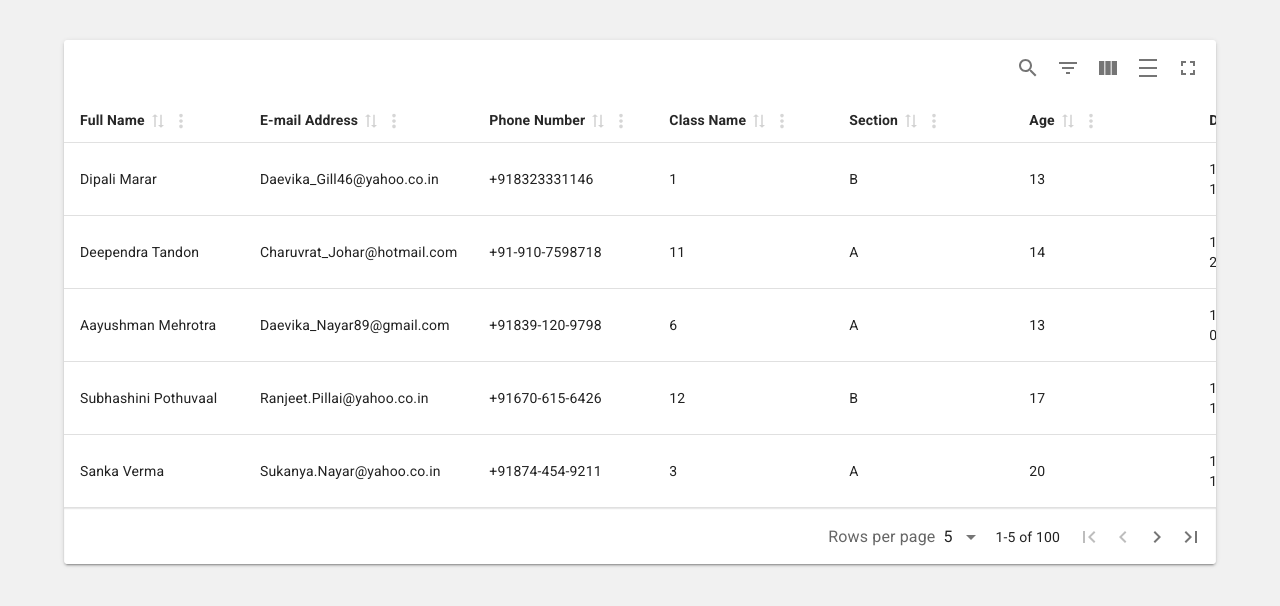
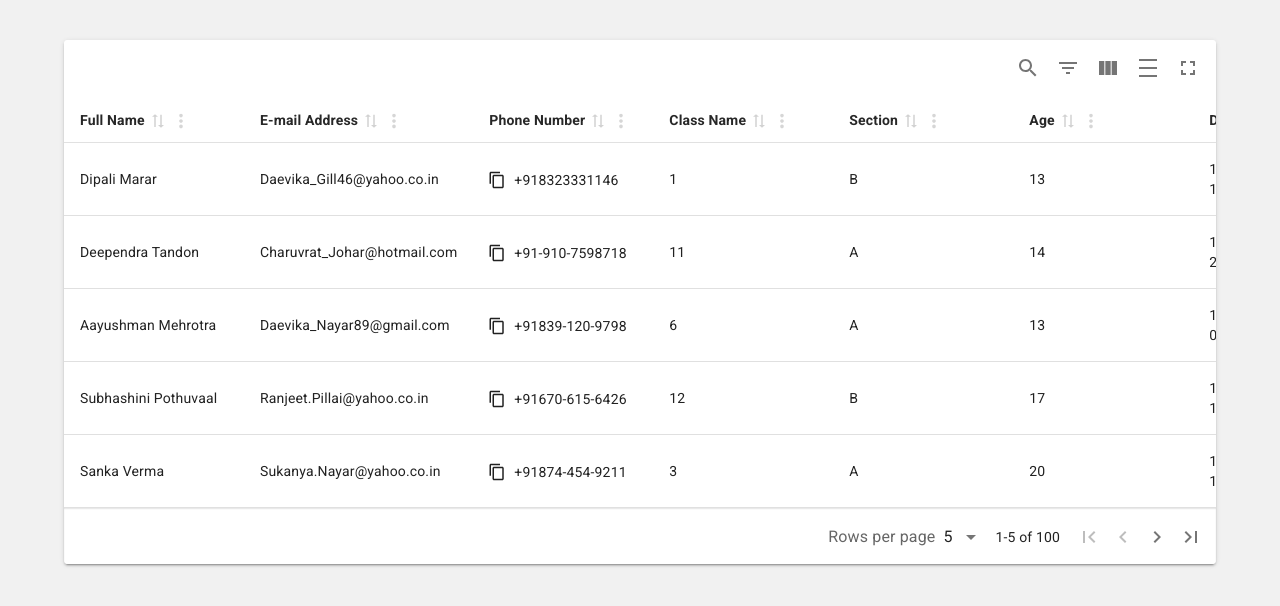
Before and after one commit to toofaniCoder/react-material-table, a React (Vite) app: page / in a window 1280 px wide. Shown: the top 606 px of the page. Built offline with nearby package versions, Linux system fonts and the light colour scheme.

Commit message:
click to copy feature implemented

```diff
--- a/src/App.jsx
+++ b/src/App.jsx
@@ -1,7 +1,7 @@
 import { useMemo } from "react";
 import { Container } from "@mui/material";
 import "./App.css";
-
+import ContentCopyIcon from "@mui/icons-material/ContentCopy";
 import {
   MaterialReactTable,
   useMaterialReactTable,
@@ -17,6 +17,7 @@ function App() {
       {
         accessorKey: "name",
         header: "Full Name",
+        enableClickToCopy: false,
       },
       {
         accessorKey: "email",
@@ -25,6 +26,7 @@ function App() {
       {
         accessorKey: "phone",
         header: "Phone Number",
+        enableClickToCopy: true,
       },
 
       {
@@ -65,9 +67,9 @@ function App() {
         header: "Street Address",
       },
       {
-        accessorKey:"address.state",
-        header:"State Name"
-      }
+        accessorKey: "address.state",
+        header: "State Name",
+      },
     ],
     []
   );
@@ -75,6 +77,14 @@ function App() {
   const table = useMaterialReactTable({
     columns,
     data: STUDENTS,
+    // enableClickToCopy: true,
+    muiCopyButtonProps: {
+      sx: {
+        // color:"red"
+        fontWeight: "initial",
+      },
+      startIcon: <ContentCopyIcon />,
+    },
     initialState: { pagination: { pageSize: 5, pageIndex: 0 } },
   });
 
```
